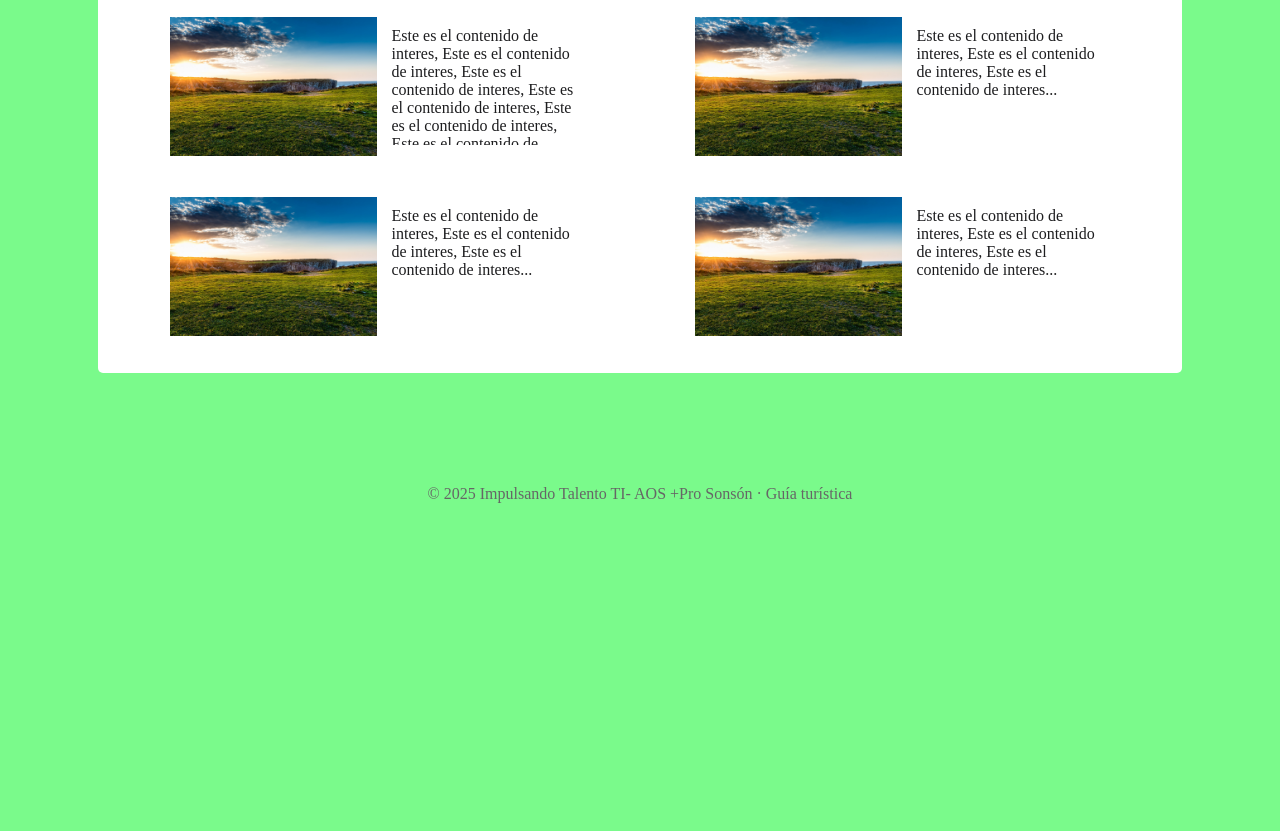
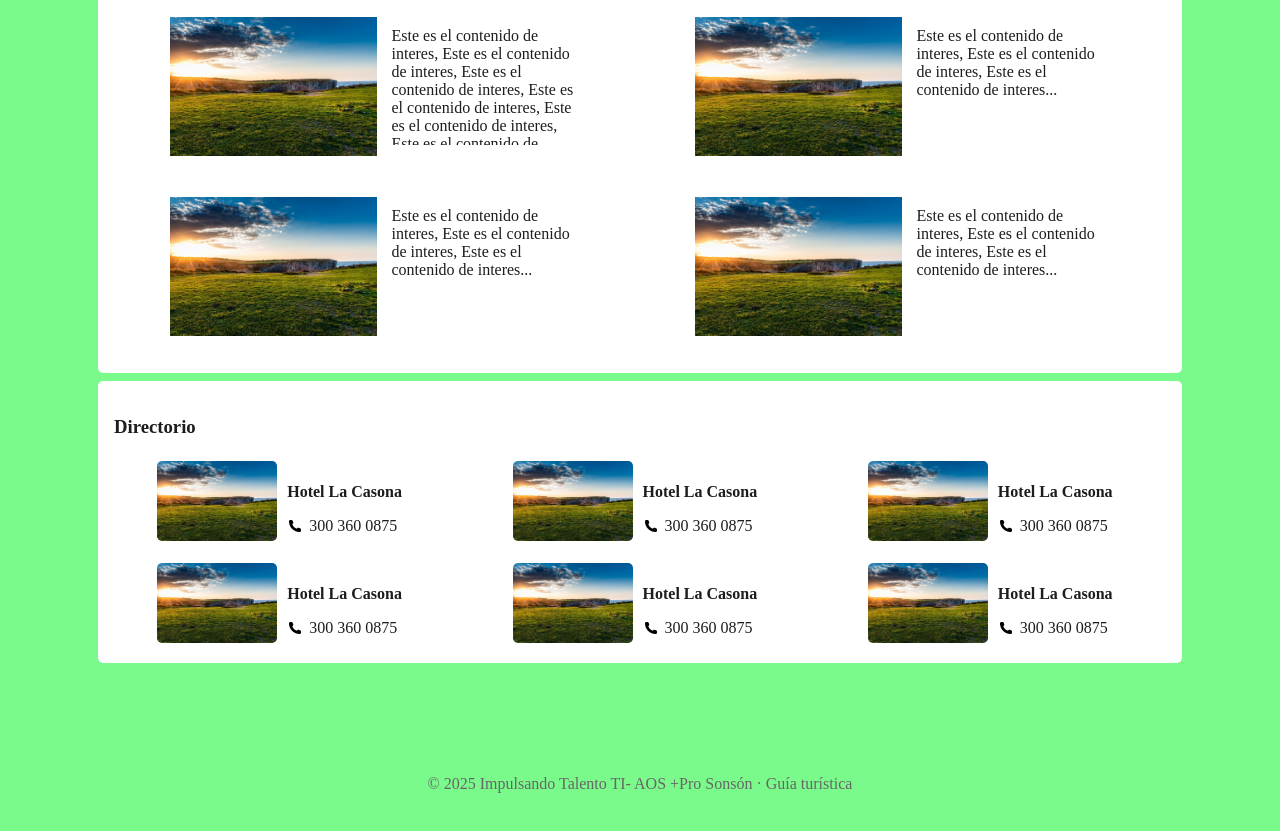
Before and after one commit to cesarsolano-aos/prosonson, a plain HTML site: page index.html in a window 1280 px wide. Shown: the part 750-1581 px from the top of the page. Before the commit the page ends 1293 px from the top, so only its background shows below. Drawn offline with Linux system fonts and the light colour scheme; a web font is replaced by a local one.

Commit message:
Agregamos Seccion Directorio

```diff
--- a/css/components/sections.css
+++ b/css/components/sections.css
@@ -1,10 +1,11 @@
-.contenidoInteres {
+.contenedorSeccion {
 	background-color: #fff;
 	border-radius: var(--radius);
-
 	margin: 8px;
 	padding: 16px;
 }
+
+/* ---- Contenido Interes ---- */
 
 .contenedorContenidoInteres {
 	display: flex;
@@ -72,3 +73,54 @@
 .itemContenidoInteres p {
 	overflow: overlay;
 }
+
+
+/* ---- Directorio ---- */
+
+.contenedorDirectorio {
+	display: flex;
+	flex-wrap: wrap;
+	justify-content: space-around;
+	gap: var(--gap);
+}
+
+.itemDirectorio {
+	display: flex;
+	flex-direction: row;
+	align-items: center;
+}
+
+.itemDirectorio img {
+	height: 80px;
+	object-fit: contain;
+	border-radius: var(--radius);
+}
+
+.itemDirectorio span {
+	display: flex;
+	flex-direction: column;
+	padding: 10px;
+}
+
+.itemDirectorio p {
+	font-weight: bold;
+}
+
+.itemDirectorio a {
+	color: var(--text);
+	text-decoration: none;
+
+	display: inline-flex;
+	align-items: center;
+	gap: 6px
+}
+
+.itemDirectorio a::before {
+	content: "";
+	display: inline-block;
+	background: url("../../assets/llamar.png");
+	width: 16px;
+	height: 16px;
+	background-size: contain;
+	background-repeat: no-repeat
+}
--- a/index.html
+++ b/index.html
@@ -76,7 +76,7 @@
 
     <div id="app"></div>-->
 
-      <section class="contenidoInteres">
+      <section class="contenidoInteres contenedorSeccion">
         <h3>Contenido de interes</h3>
         <div class="contenedorContenidoInteres">
           <div class="itemContenidoInteres">
@@ -112,6 +112,54 @@
           </div>
         </div>
       </section>
+
+      <section class="directorio contenedorSeccion">
+        <h3>Directorio</h3>
+        <div class="contenedorDirectorio">
+          <div class="itemDirectorio">
+            <img src="assets/images/carousel1.jpg" alt="" />
+            <span>
+              <p>Hotel La Casona</p>
+              <a href="tel:+573003600875"> 300 360 0875 </a>
+            </span>
+          </div>
+          <div class="itemDirectorio">
+            <img src="assets/images/carousel1.jpg" alt="" />
+            <span>
+              <p>Hotel La Casona</p>
+              <a href="tel:+573003600875"> 300 360 0875 </a>
+            </span>
+          </div>
+          <div class="itemDirectorio">
+            <img src="assets/images/carousel1.jpg" alt="" />
+            <span>
+              <p>Hotel La Casona</p>
+              <a href="tel:+573003600875"> 300 360 0875 </a>
+            </span>
+          </div>
+          <div class="itemDirectorio">
+            <img src="assets/images/carousel1.jpg" alt="" />
+            <span>
+              <p>Hotel La Casona</p>
+              <a href="tel:+573003600875"> 300 360 0875 </a>
+            </span>
+          </div>
+          <div class="itemDirectorio">
+            <img src="assets/images/carousel1.jpg" alt="" />
+            <span>
+              <p>Hotel La Casona</p>
+              <a href="tel:+573003600875"> 300 360 0875 </a>
+            </span>
+          </div>
+          <div class="itemDirectorio">
+            <img src="assets/images/carousel1.jpg" alt="" />
+            <span>
+              <p>Hotel La Casona</p>
+              <a href="tel:+573003600875"> 300 360 0875 </a>
+            </span>
+          </div>
+        </div>
+      </section>
     </main>
 
     <div id="site-footer"></div>
```
Also changed, not shown: assets/llamar.png (added).
